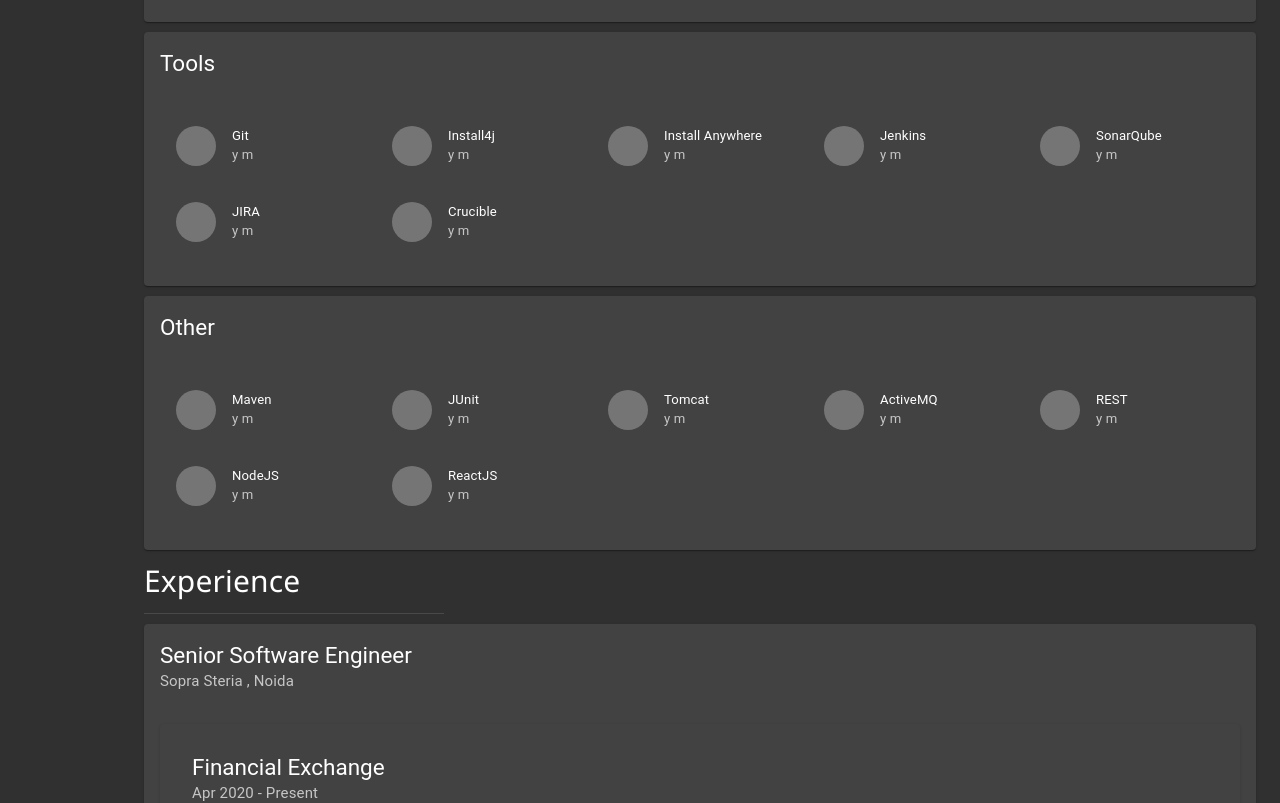
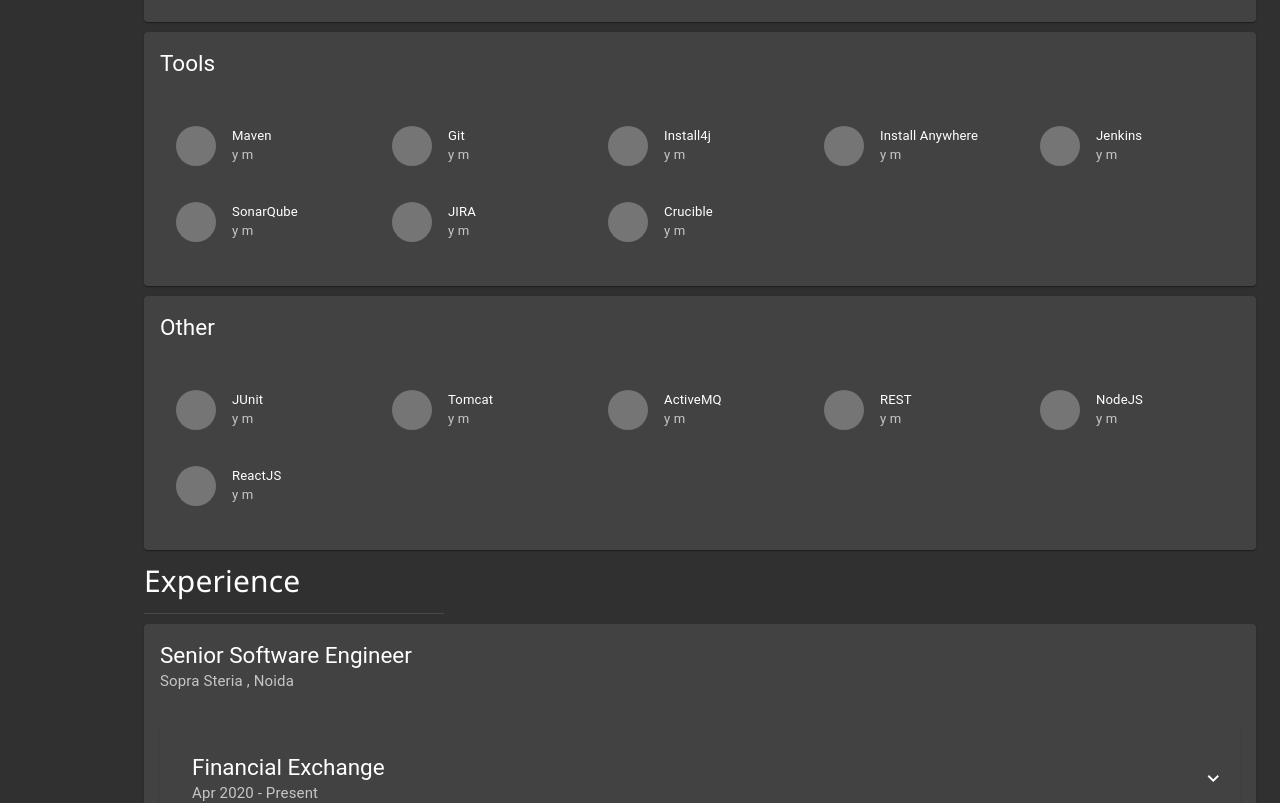
Before and after one commit to zafaralam2608/resume, a React (Create React App) app: page / in a window 1280 px wide. Shown: the part 1060-1863 px from the top of the page. Built offline with nearby package versions, Linux system fonts and the light colour scheme.

Commit message:
add expand icon in experience page

```diff
--- a/src/data/Skills.jsx
+++ b/src/data/Skills.jsx
@@ -111,6 +111,17 @@
             items:
                 [
                     {
+                        title: "Maven",
+                        avatar: "",
+                        experience:
+                            {
+                                year: "",
+                                month: ""
+                            },
+                        achievements:
+                            []
+                    },
+                    {
                         title: "Git",
                         avatar: "",
                         experience:
@@ -194,17 +205,6 @@
             items:
                 [
                     {
-                        title: "Maven",
-                        avatar: "",
-                        experience:
-                            {
-                                year: "",
-                                month: ""
-                            },
-                        achievements:
-                            []
-                    },
-                    {
                         title: "JUnit",
                         avatar: "",
                         experience:
--- a/src/sections/Experience.jsx
+++ b/src/sections/Experience.jsx
@@ -9,6 +9,7 @@
     Typography
 } from "@material-ui/core";
 import {experiences} from "../data/Experience";
+import {ExpandMore} from "@material-ui/icons";
 
 export default function Experience() {
 
@@ -27,7 +28,9 @@
                             {
                                 experience.projects.map((project, index1) => (
                                     <Accordion key={index1}>
-                                        <AccordionSummary>
+                                        <AccordionSummary
+                                            expandIcon={<ExpandMore/>}
+                                        >
                                             <CardHeader
                                                 title={project.title}
                                                 subheader={project.duration.from + " - " + project.duration.to}
```
